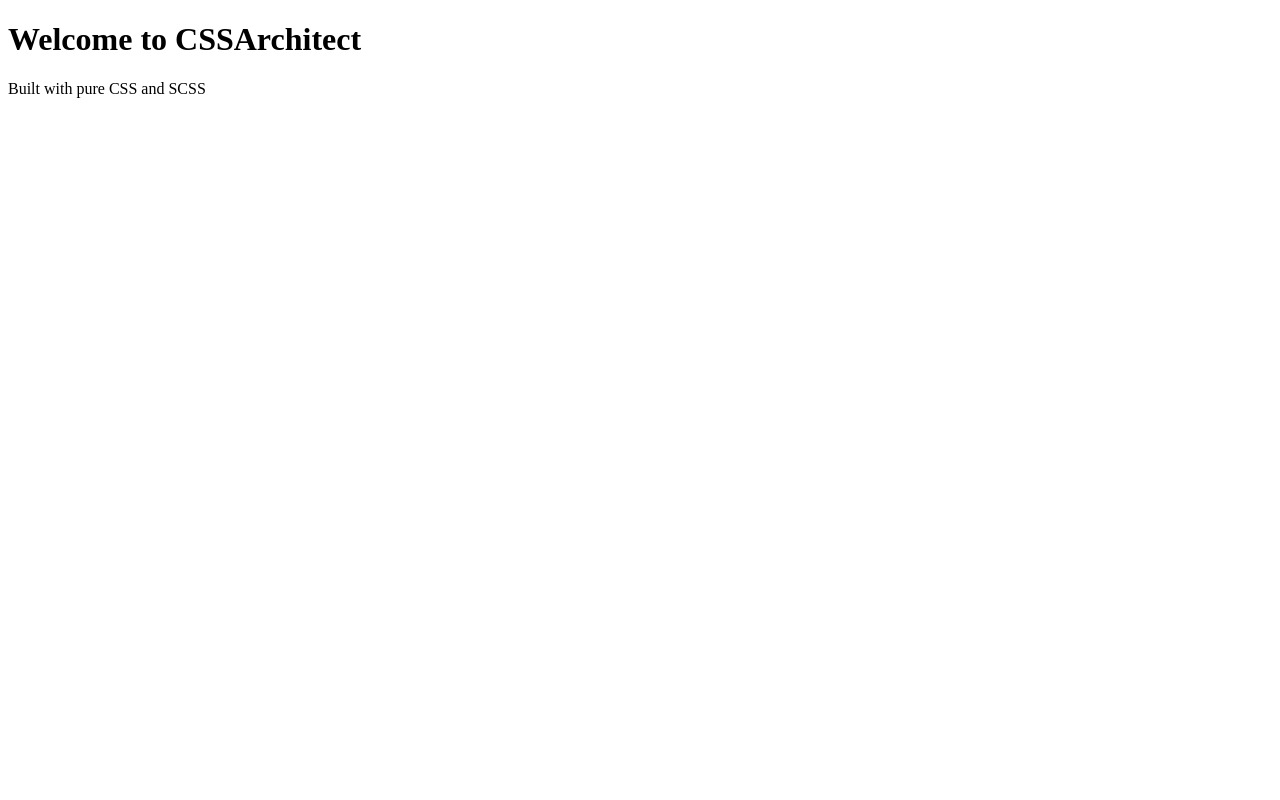
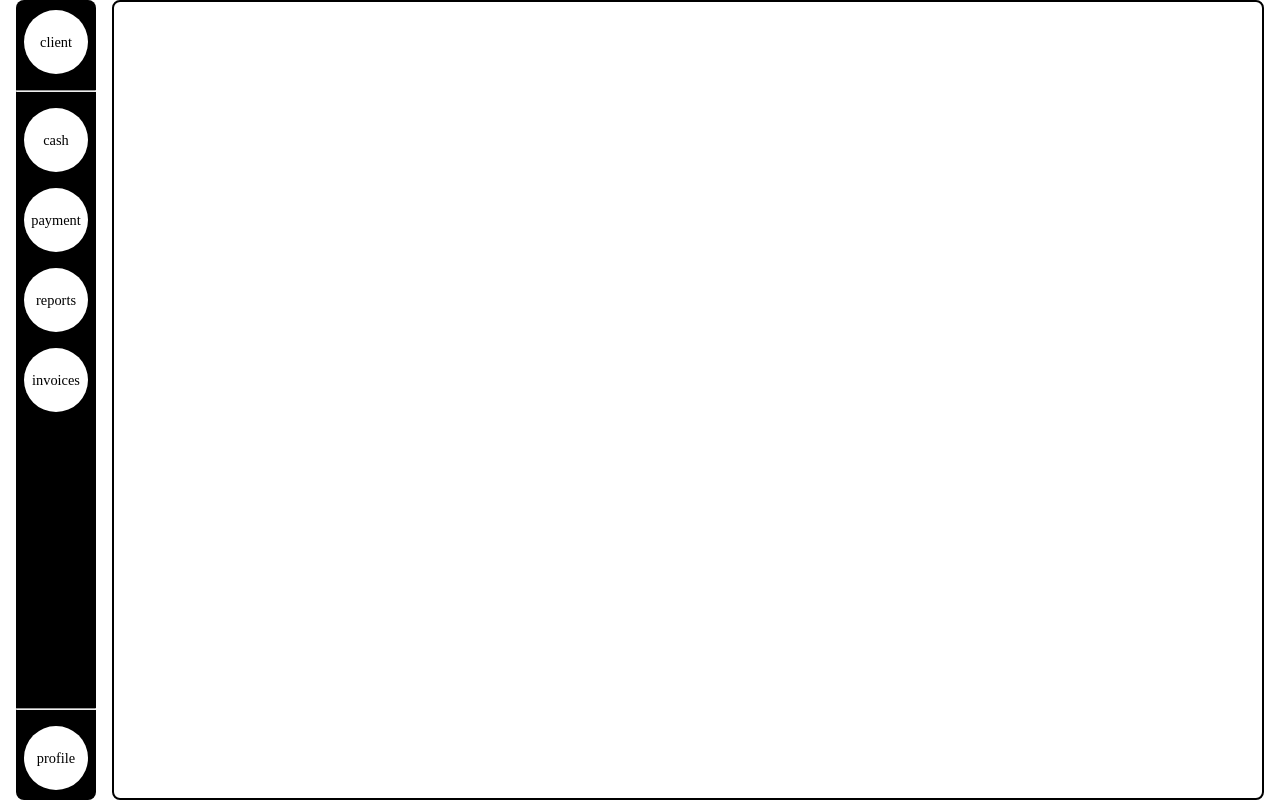
Before and after one commit to NooshinBarazi/CSSArchitect, a plain HTML site: page index.html in a window 1280 px wide. Drawn offline with Linux system fonts and the light colour scheme.

Commit message:
build sidebar and layout page with grid and flex

```diff
--- a/index.html
+++ b/index.html
@@ -7,19 +7,24 @@
     <link rel="stylesheet" href="styles/main.css">
 </head>
 <body>
-    <header>
-        <h1>Welcome to CSSArchitect</h1>
-    </header>
     <main>
-        <section id="components">
-            <!-- Reusable components will go here -->
-        </section>
-        <section id="layouts">
-            <!-- Responsive layouts will go here -->
-        </section>
+        <div class="sidebar">
+            <div class="top">
+                <div class="rounded">client</div>
+            </div>
+            <hr />
+            <div class="middle">
+                <div class="rounded">cash</div>
+                <div class="rounded">payment</div>
+                <div class="rounded">reports</div>
+                <div class="rounded">invoices</div>
+            </div>
+            <hr />
+            <div class="bottom">
+                <div class="rounded">profile</div>
+            </div>
+        </div>
+        <div class="content"></div>
     </main>
-    <footer>
-        <p>Built with pure CSS and SCSS</p>
-    </footer>
 </body>
 </html>
--- a/styles/main.css
+++ b/styles/main.css
@@ -1,21 +1,50 @@
-.button {
-    display: inline-block;
-    padding: 0.5rem 1rem;
-    color: white;
-    border: none;
-    border-radius: 5px;
-    text-align: center;
-    cursor: pointer;
-
-    &:hover {
-        background-color: darken('white', 10%);
-    }
+* {
+  padding: 0;
+  margin: 0;
+  box-sizing: border-box;
 }
-
-.card {
-    border: 1px solid #ddd;
-    padding: 1rem;
-    border-radius: 5px;
-    box-shadow: 0 4px 6px rgba(0, 0, 0, 0.1);
-    margin-bottom: 1rem;
+html, body {
+  width: 100%;
+  height: 100%;
 }
+main {
+  display: grid;
+  grid-template-columns: 5rem 1fr;
+  height: 100%;
+  gap: 1rem;
+  margin: 0 1rem;
+}
+.sidebar {
+  background-color: black;
+  display: flex;
+  flex-direction: column;
+  justify-content: space-between;
+  align-items: center;
+  gap: 1rem;
+  padding: 10px 0;
+  border-radius: 0.5rem;
+}
+.content {
+  border: 2px solid black;
+  border-radius: 0.5rem;
+}
+.middle {
+  flex-grow: 1;
+  display: flex;
+  flex-direction: column;
+  gap: 1rem;
+}
+hr {
+  width: 100%;
+}
+.rounded {
+  width: 4rem;
+  height: 4rem;
+  background-color: white;
+  border-radius: 50%;
+  display: flex;
+  justify-content: center;
+  align-items: center;
+  font-size: 0.9rem;
+  text-align: center;
+}
```
